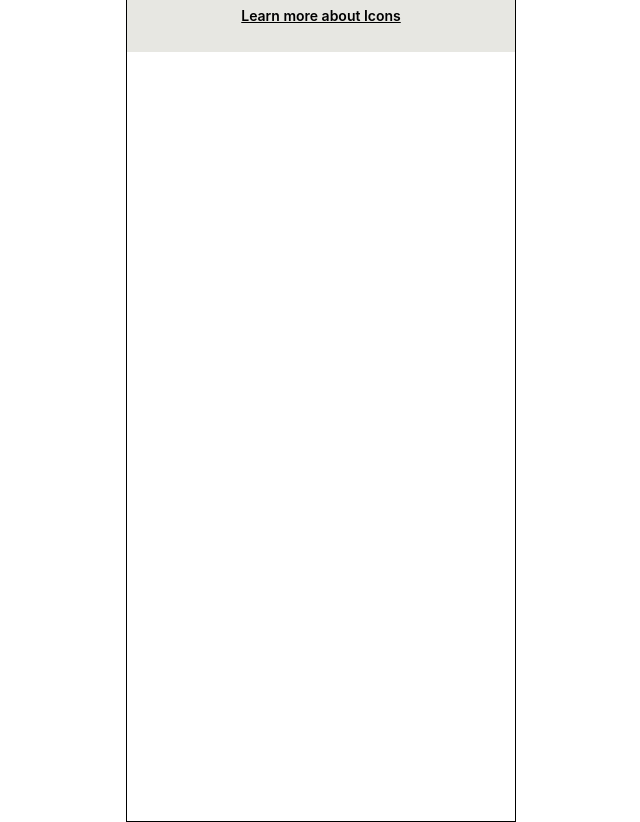
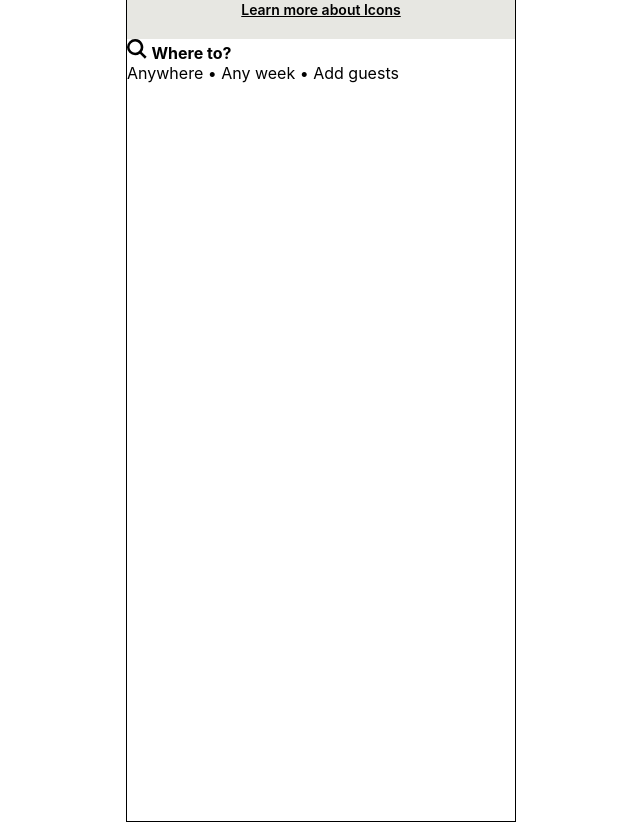
Before and after one commit to faisalagood/clonebnb, a plain HTML site: page index.html in a window 1280 px wide. Shown: the whole page, without its empty margins (319-959 px from the left). Drawn offline with Linux system fonts and the light colour scheme.

Commit message:
add elements for search box

```diff
--- a/index.html
+++ b/index.html
@@ -14,6 +14,13 @@
     <div id="banner">
         <p>Learn more about Icons</p>
     </div>
+    <div id="search">
+      <div id="box">
+        <img src="./assets/search.svg" style="height:20px;width:20px">
+        <b>Where to?</b>
+        <p>Anywhere • Any week • Add guests</p>
+      </div>
+    </div>
 	<script src="optional.js"></script>
   </body>
 </html>
--- a/style.css
+++ b/style.css
@@ -25,7 +25,7 @@ body {
 
 #banner {
     width: 100%;
-    height: 73px;
+    height: 60px;
     display: flex;
     justify-content: center;
     align-items: center;
```
